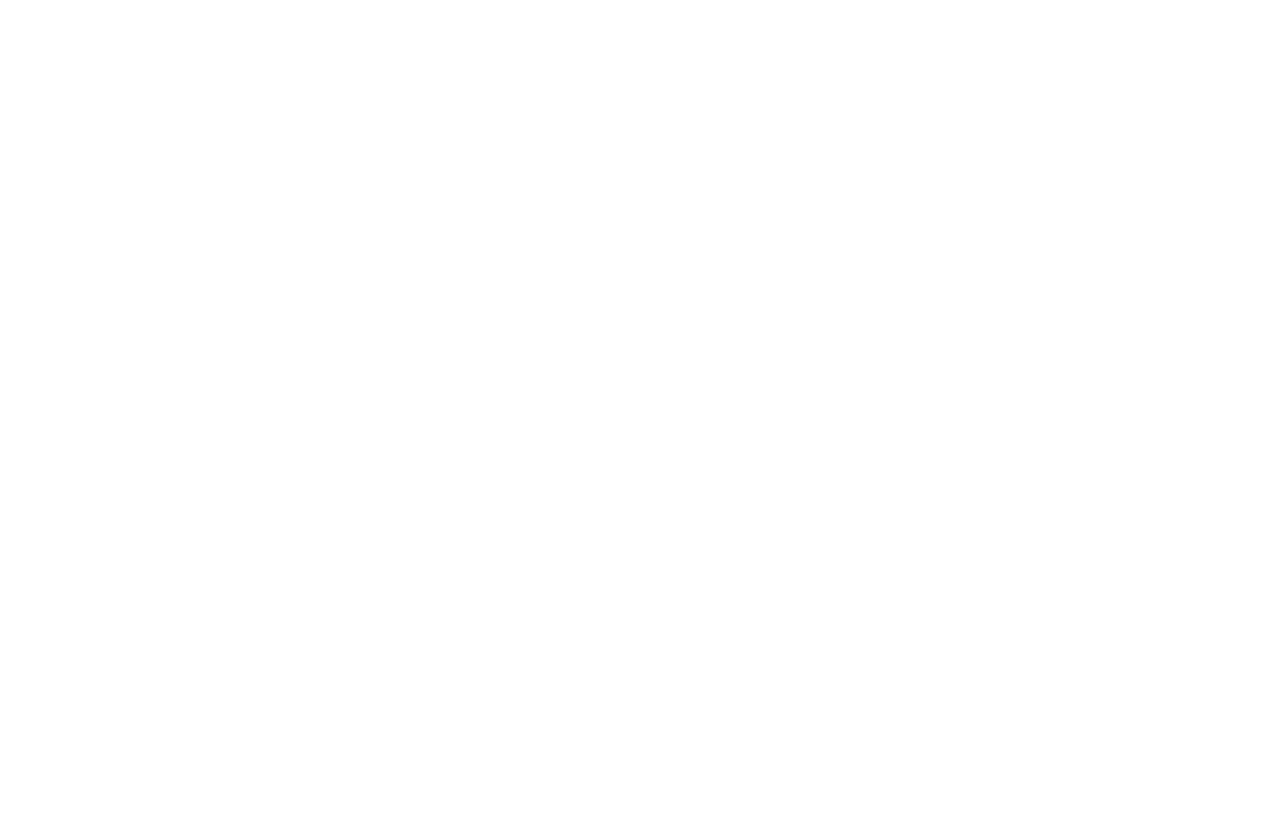
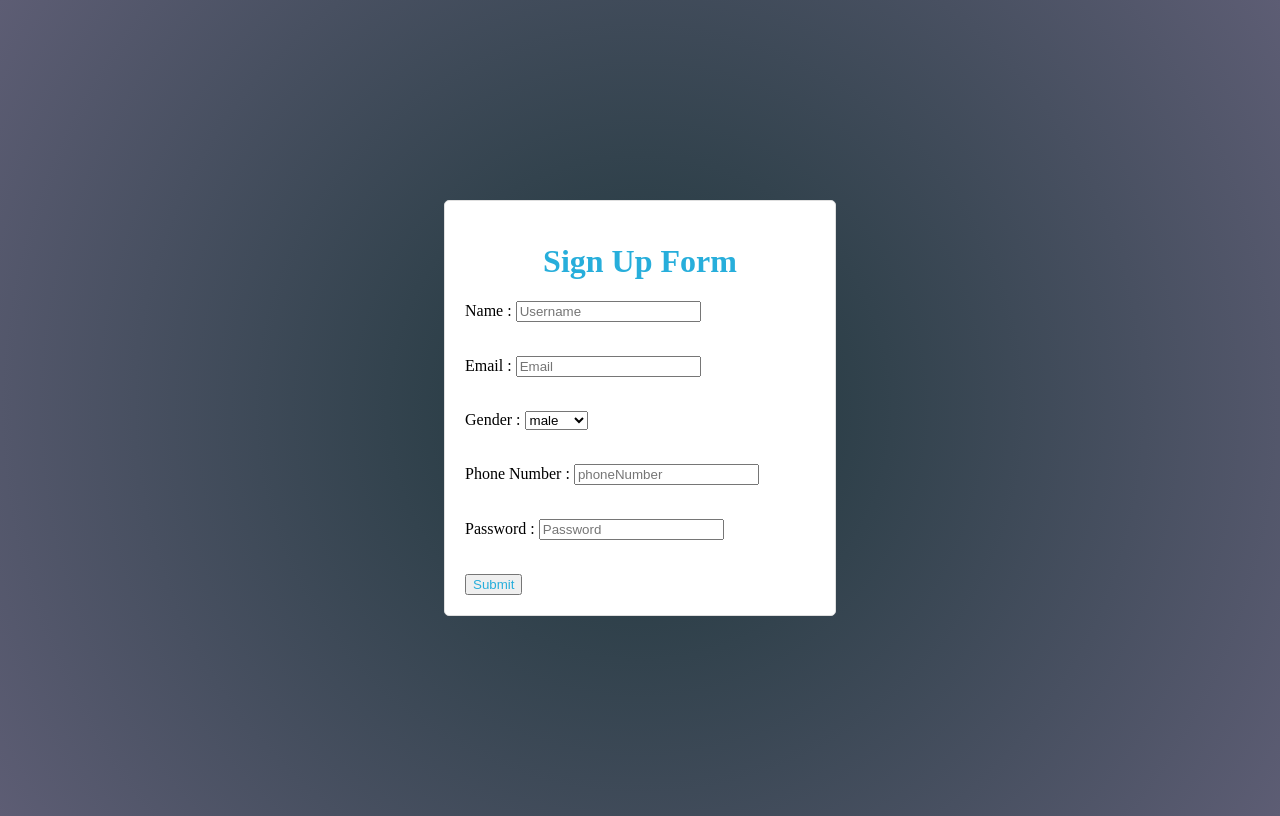
Before and after one commit to rahulmskh/ReactJS-React-getting-started-NPM-NPM-Scripts-React-Basics-What-is-React-J---Signup-Form, a React app: page / in a window 1280 px wide. Built offline with nearby package versions, Linux system fonts and the light colour scheme.

Commit message:
added validation

```diff
--- a/src/components/App.js
+++ b/src/components/App.js
@@ -2,8 +2,130 @@
 import '../styles/App.css';
 
 const App = () => {
+  const initialValues = { username: '', email: '', gender: 'male', phoneNumber: '', password: ''};
+  let UserName;
+  const [formValues, setFormValues] = useState(initialValues);
+  const [formErrors, setFormErrors] = useState({});
+  const [isSubmit, setIsSubmit] = useState(false);
+  const [userN, setUserName] = useState('');
+
+  const handleChange =(event) =>{
+    const{name,value} = event.target;
+    setFormValues({...formValues, [name]: value})
+  };
+
+  const handleSubmit = (event) =>{
+    event.preventDefault();
+    setFormErrors(validation(formValues));
+    UserName = 'Hello '+ formValues.email.split('@')[0];
+    setUserName(UserName);
+    setIsSubmit(true);
+  }
+  const validation = (values) => {
+      const errors = {};
+      const regexEmail = /[@]/gi;
+      const regexUserName =  /\d/i;
+      const regexphoneNumber = /[^\d+-]/i;
+
+      if(!values.username){
+        errors.username = "All fields are mandatory";
+      } else if(regexUserName.test(values.username)){
+        errors.username = "Name is not alphanumeric";
+      }
+      if(!values.email){
+        errors.email = "All fields are mandatory";
+      } else if(regexEmail.test(values.email)){
+        errors.email = "Email must contain @";
+      }
+      if(!values.gender){
+        errors.username = "All fields are mandatory";
+      }
+      else if(!values.gender === formValues.gender){
+        errors.gender = "Please identify as male, female or others";
+      }
+      if(!values.phoneNumber){
+        errors.phoneNumber = "All fields are mandatory";
+      } else if(regexphoneNumber.test(values.phoneNumber)){
+        errors.phoneNumber = "Phone Number must contain only numbers";
+      }
+
+      if(!values.password){
+        errors.password = "All fields are mandatory";
+      } else if(values.password.length < 6){
+        errors.password = "Password must contain atleast 6 letters";
+      }
+      return errors;
+  }
+
   return (
-    <div id="main"></div>
+    <div id="main">
+       {(Object.keys(formErrors).length === 0 && isSubmit) ? <div>{UserName}</div> : <></>}
+      <form onSubmit={handleSubmit}>
+      <h1>Sign Up Form</h1>
+        <div>
+        <label>Name : </label>
+        <input
+              data-testid = 'name'
+              type="text"
+              name="username"
+              placeholder="Username"
+              value={formValues.username}
+              onChange={handleChange}
+            />
+            {!(Object.keys(formErrors).length === 0 && isSubmit)  && <p>{formErrors.username}</p>}
+        </div><br></br>
+        <div>
+            <label>Email : </label>
+            <input
+              data-testid = 'email'
+              type="text"
+              name="email"
+              placeholder="Email"
+              value={formValues.email}
+              onChange={handleChange}
+            />
+            {!(Object.keys(formErrors).length === 0 && isSubmit)  && <p>{formErrors.email}</p>}
+          </div><br></br>
+          <div> <span>Gender : </span>
+            <select
+            data-testid = 'gender'
+            onChange={handleChange}
+            value={formValues.gender}
+            >
+              <option value='male'>male</option>
+              <option value='female'>female</option>
+              <option value='other'>others</option>
+            </select>
+            {!(Object.keys(formErrors).length === 0 && isSubmit) && <p>{formErrors.gender}</p>}
+          </div>
+          <br></br>
+          <div>
+            <label>Phone Number : </label>
+            <input
+             data-testid = 'phoneNumber'
+              type="phoneNumber"
+              name="phoneNumber"
+              placeholder="phoneNumber"
+              value={formValues.phoneNumber}
+              onChange={handleChange}
+            />
+            {!(Object.keys(formErrors).length === 0 && isSubmit) && <p>{formErrors.phoneNumber}</p>}
+          </div><br></br>
+          <div className="field">
+            <label>Password : </label>
+            <input
+              data-testid = 'password'
+              type="password"
+              name="password"
+              placeholder="Password"
+              value={formValues.password}
+              onChange={handleChange}
+            />
+            {!(Object.keys(formErrors).length === 0 && isSubmit) && <p>{formErrors.password}</p>}
+          </div><br></br>
+          <button data-testid = 'submit' type='submit'>Submit</button>
+      </form>
+    </div>
   )
 }
 
--- a/src/styles/App.css
+++ b/src/styles/App.css
@@ -3,6 +3,15 @@
     text-align: center;
     }
 
+    body {
+        background: rgb(2, 0, 36);
+        background: radial-gradient(
+          circle,
+          rgba(2, 0, 36, 1) 0%,
+          rgba(30, 54, 59, 1) 0%,
+          rgba(93, 93, 116, 1) 100%
+        );
+      }
 
 button{
     color: #27aedb;
@@ -10,3 +19,20 @@
     justify-content: center;
     align-items: center;
 }
+#main {
+    display: flex !important;
+    flex-direction: column;
+    justify-content: center;
+    align-items: center;
+    height: 100vh;
+    max-width: 500px;
+    width: 100%;
+    margin: auto;
+  }
+#main > form {
+    width: 70%;
+    border: 1px solid #dfdfdf;
+    padding: 20px;
+    border-radius: 5px;
+    background: #fff;
+  }
```
Also changed, not shown: 1 other file.
